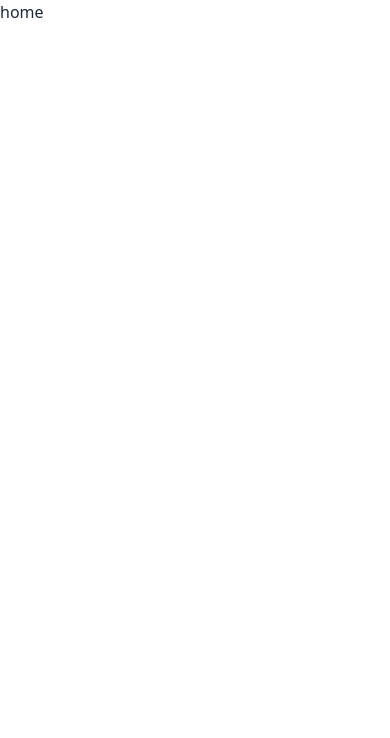
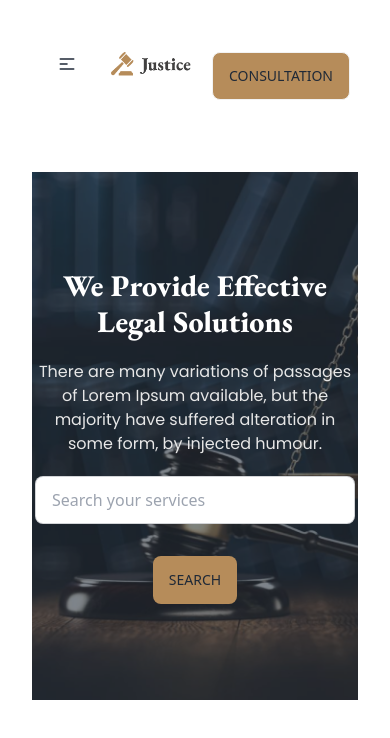
Before and after one commit to niladhikari/Legal-Solution, a plain HTML site: page index.html in a window 390 px wide. Drawn offline with nearby package versions, Linux system fonts and the light colour scheme.

Commit message:
add the banner section with responsive

```diff
--- a/index.html
+++ b/index.html
@@ -5,10 +5,18 @@
     <meta charset="UTF-8">
     <meta http-equiv="X-UA-Compatible" content="IE=edge">
     <meta name="viewport" content="width=device-width, initial-scale=1.0">
-    <title>Legal-Solution</title>
+    <title>Justice Legal</title>
+    <link rel="shortcut icon" href="./images/business.png" type="image/x-icon">
     <!-- daisy Ui link -->
     <link href="https://cdn.jsdelivr.net/npm/daisyui@3.3.1/dist/full.css" rel="stylesheet" type="text/css" />
     <script src="https://cdn.tailwindcss.com"></script>
+
+    <!-- font family -->
+    <link rel="preconnect" href="https://fonts.googleapis.com">
+    <link rel="preconnect" href="https://fonts.gstatic.com" crossorigin>
+    <link
+        href="https://fonts.googleapis.com/css2?family=EB+Garamond:wght@400;500;600;700;800&family=Poppins:wght@400;500;600;700;800&display=swap"
+        rel="stylesheet">
 
     <!-- font awesome -->
     <link rel="stylesheet" href="https://cdnjs.cloudflare.com/ajax/libs/font-awesome/6.4.0/css/all.min.css"
@@ -18,16 +26,71 @@
     <!-- costom style -->
     <style>
         .font {
-            font-family: 'Manrope', sans-serif;
+            font-family: 'EB Garamond', serif;
+        }
+
+        .discription {
+            font-family: 'Poppins', sans-serif;
         }
     </style>
 </head>
 
 <body>
-    <header>
-        <nav>
-          <a href="">home</a>
+    <header class="max-w-[1340px] mx-auto px-8 md:px-16 lg:px-24  my-5">
+        <!-- navigation section start -->
+        <nav class="navbar  bg-base-100 mb-16">
+            <div class="navbar-start discription">
+                <div class="dropdown">
+                    <label tabindex="0" class="btn btn-ghost lg:hidden">
+                        <svg xmlns="http://www.w3.org/2000/svg" class="h-5 w-5" fill="none" viewBox="0 0 24 24"
+                            stroke="currentColor">
+                            <path stroke-linecap="round" stroke-linejoin="round" stroke-width="2"
+                                d="M4 6h16M4 12h8m-8 6h16" />
+                        </svg>
+                    </label>
+                    <ul tabindex="0"
+                        class="menu menu-sm dropdown-content mt-3 z-[1] p-2 shadow bg-base-100 rounded-box w-52">
+                        <li><a>Item 1</a></li>
+                        <li><a>Item 1</a></li>
+                        <li><a>Item 1</a></li>
+                        <li><a>Item 1</a></li>
+                        <li><a>Item 3</a></li>
+                    </ul>
+                </div>
+                <div class="btn btn-ghost normal-case text-xl">
+                    <img class="w-20 md:w-full" src="./images/logo2.png" alt="">
+                </div>
+
+            </div>
+            <div class="navbar-center hidden lg:flex">
+                <ul class="menu menu-horizontal px-1">
+                    <li><a>Home</a></li>
+                    <li><a>Service <i class="fa-solid fa-chevron-right"></i></a></li>
+                    <li><a>Cases <i class="fa-solid fa-chevron-right"></i></a></li>
+                    <li><a>Blog <i class="fa-solid fa-chevron-right"></i></a></li>
+                    <li><a>Contact Us <i class="fa-solid fa-chevron-right"></i></a></li>
+                </ul>
+            </div>
+            <div class="navbar-end">
+                <a class="btn mt-6 md:mt-0 text-[14px] md:text-lg font-medium bg-[#B68C5A]">Consultation</a>
+            </div>
         </nav>
+
+        <!-- banner section start -->
+        <div class="hero"
+            style="background-image: url('./images/banner.png'); background-position: center;background-size: cover;background-repeat: no-repeat;">
+            <div class="hero-overlay bg-opacity-60"></div>
+            <div class=" text-center text-neutral-content">
+                <div class=" py-24">
+                    <h1 class="mb-5 text-3xl md:text-7xl font-extrabold text-[#FFF]  font">We Provide Effective <br> Legal Solutions</h1>
+                    <p class="mb-5  md:max-w-[680px] mx-auto text-[#E7E7E7] discription">There are many variations of passages of Lorem Ipsum available, but the majority have suffered alteration in some form, by injected humour.</p>
+                    <div class="flex flex-col md:flex-row gap-2 justify-center items-center">
+                        <input type="text" placeholder="Search your services" class="input input-bordered w-full max-w-xs" />
+                        <a class="btn mt-6 md:mt-0 text-[14px] md:text-lg font-medium bg-[#B68C5A] border-0">Search</a>
+                    </div>
+                </div>
+            </div>
+        </div>
     </header>
 
     <main>
```
